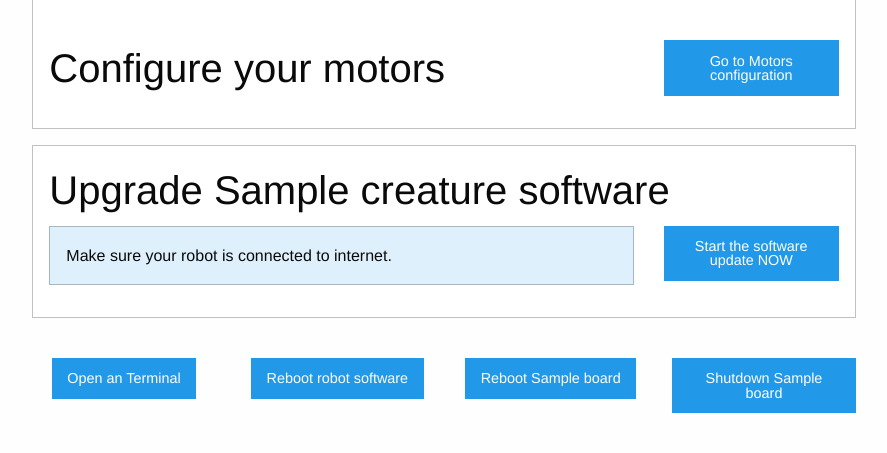
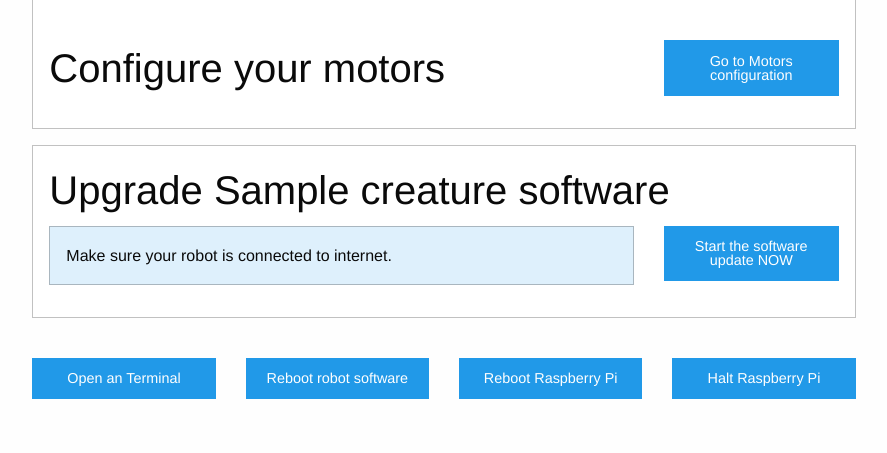
Before and after one commit to poppy-project/puppet-master, a Python web app: template templates/settings.html in a window 1280 px wide. Shown: the part 975-1428 px from the top of the page, without its empty margins (196-1083 px from the left). After the commit the page ends 1374 px from the top, so only its background shows below. Run offline with Jinja, Linux system fonts and the light colour scheme; the template is opened without the code that fills it: most values are stand-ins (such as "Sample title", 1, 10 or a date in 2020).

Commit message:
button style

```diff
--- a/templates/settings.html
+++ b/templates/settings.html
@@ -203,17 +203,17 @@
 </div>
 &emsp;
 <div class="large-8 medium-8 row" align="center">
-    <div class="large-3 medium-3 small-6 columns">
-        <a class="button button-primary" id="terminal" href="{{ url_for('terminal') }}">Open an Terminal</a><br>
+    <div class="large-3 medium-6 small-6 columns">
+        <a class="button button-primary" id="terminal" href="/terminal" style="width: 100%;">Open an Terminal</a><br>
     </div>
-    <div class="large-3 medium-3 small-6 columns">
-        <a class="button button-primary" id="reboot-bot" onclick="refreshForMsg('{{ url_for('APIreset') }}')">Reboot robot software</a><br>
+    <div class="large-3 medium-6 small-6 columns">
+        <a class="button button-primary" id="reboot-bot" onclick="refreshForMsg('/APIreset')" style="width: 100%;">Reboot robot software</a><br>
     </div>
-    <div class="large-3 medium-3 small-6 columns">
-        <a class="button button-primary" id="reboot-rasp" onclick="refreshForMsg('{{ url_for('reboot') }}')">Reboot  {{ info.board }}</a><br>
+    <div class="large-3 medium-6 small-6 columns">
+        <a class="button button-primary" id="reboot-rasp" onclick="refreshForMsg('/reboot')" style="width: 100%;">Reboot  Raspberry Pi</a><br>
     </div>
-    <div class="large-3 medium-3 small-6 columns">
-        <a class="button button-primary" id="shutdown" onclick="refreshForMsg('{{ url_for('shutdown') }}')">Shutdown  {{ info.board }}</a><br>
+    <div class="large-3 medium-6 small-6 columns">
+        <a class="button button-primary" id="shutdown" onclick="refreshForMsg('/shutdown')" style="width: 100%;">Halt  Raspberry Pi</a><br>
     </div>
 </div>
 &emsp;
```
Also changed, not shown: templates/camera.html (+15 -3 lines), templates/logs.html (+16 -0 lines).
